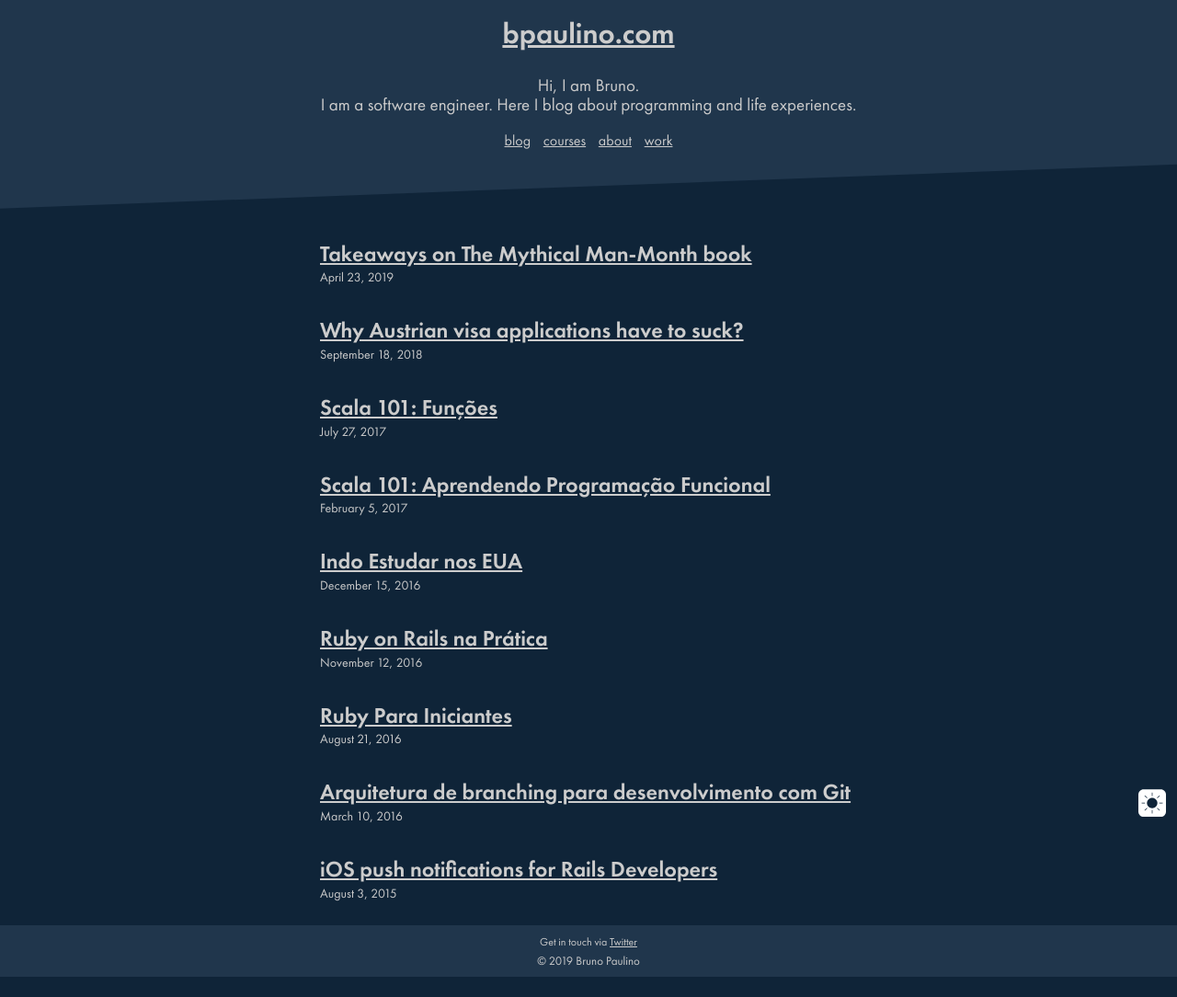
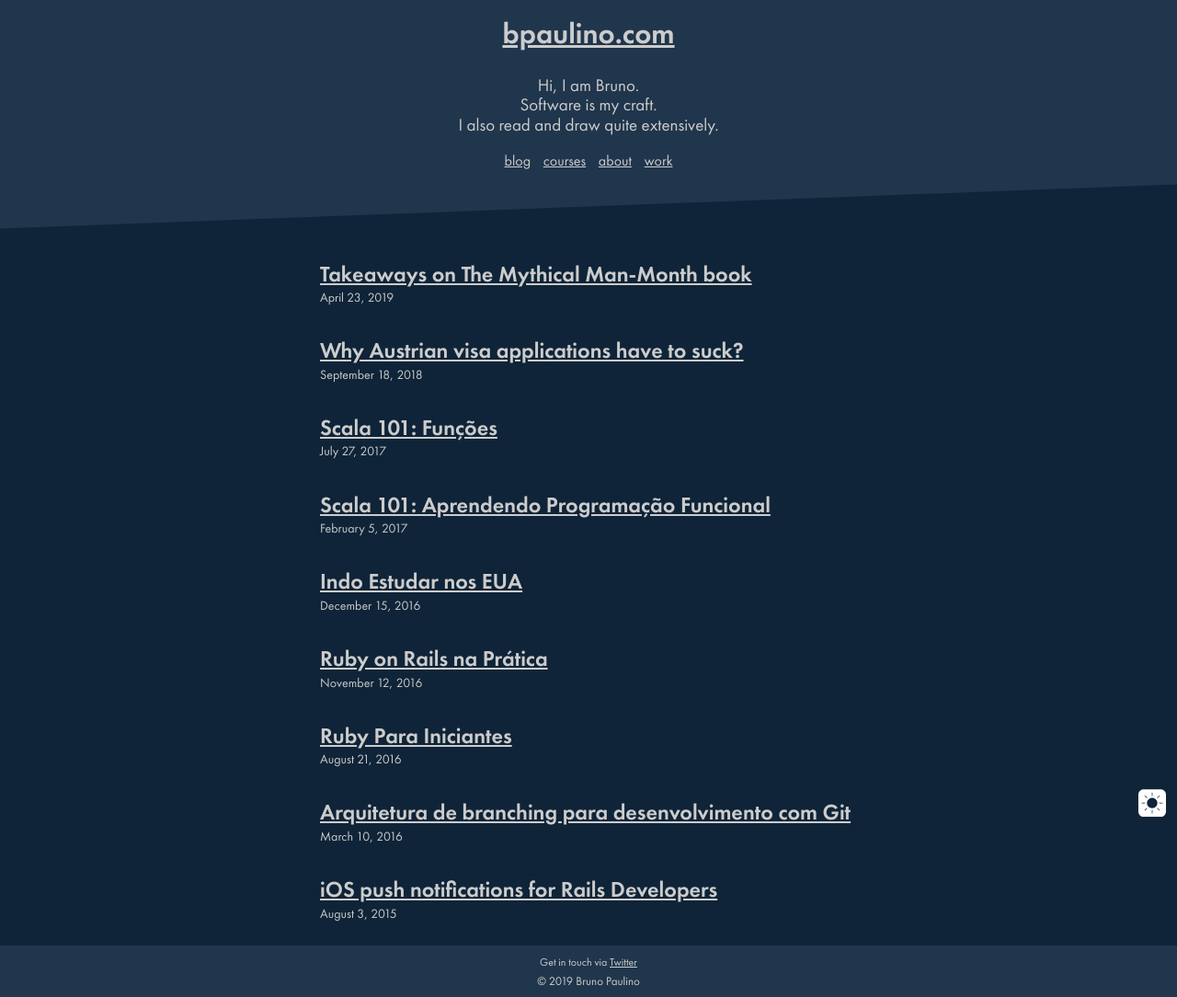
Before and after one commit to brunojppb/brunojppb.github.io, a Jekyll site: the page built from index.html, in a window 1280 px wide. Shown: the whole page at 92% size. Built offline with Jekyll 4.4.1, drawn with Linux system fonts in a browser that asks for light colours; before the commit the page ends 1062 px from its top, so only the background shows below that.

Commit message:
update header message and move font to the top of the css file

```diff
--- a/_includes/header.html
+++ b/_includes/header.html
@@ -4,7 +4,8 @@
     </a>
     <p>
         Hi, I am Bruno.<br/>
-        I am a software engineer. Here I blog about programming and life experiences.
+        Software is my craft.<br/>
+        I also read and draw quite extensively.
     </p>
     <nav>
         <a href="/">blog</a>
--- a/_sass/main.scss
+++ b/_sass/main.scss
@@ -1,6 +1,6 @@
+@import "common/font";
 @import "lib/normilize";
 @import "lib/prism";
-@import "common/font";
 @import "common/constants";
 @import "common/common";
 @import "common/navigation";
```
